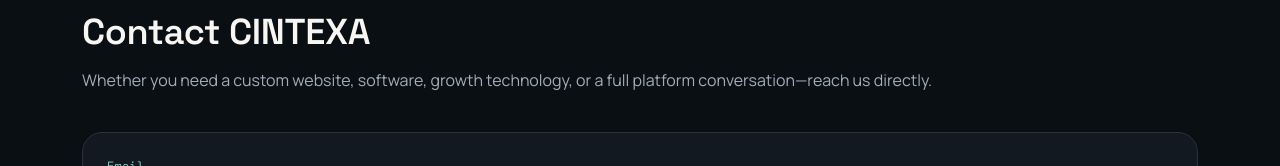
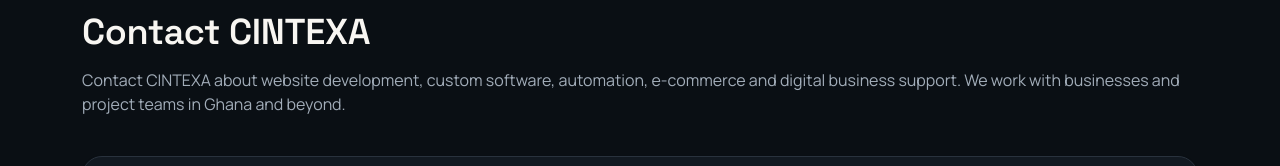
Before and after one commit to kyleel2249/CintexaWeb, a React (Vite) app in the folder artifacts/cintexa/: page /contact in a window 1280 px wide. Shown: the part 184-350 px from the top of the page. Built offline with nearby package versions, Linux system fonts and the light colour scheme; no server answers.

Commit message:
Clarify contact page service and business coverage

```diff
--- a/artifacts/cintexa/src/pages/Contact.tsx
+++ b/artifacts/cintexa/src/pages/Contact.tsx
@@ -26,8 +26,7 @@ ${form.get("message")}`);
         <p className="cx-eyebrow">Contact</p>
         <h1 className="cx-display mt-3 text-3xl sm:text-4xl">Contact CINTEXA</h1>
         <p className="mt-4 text-[hsl(var(--fg-muted))]">
-          Whether you need a custom website, software, growth technology, or a full platform conversation—reach us
-          directly.
+          Contact CINTEXA about website development, custom software, automation, e-commerce and digital business support. We work with businesses and project teams in Ghana and beyond.
         </p>
 
         <div className="mt-10 grid gap-4 sm:grid-cols-1">
```
